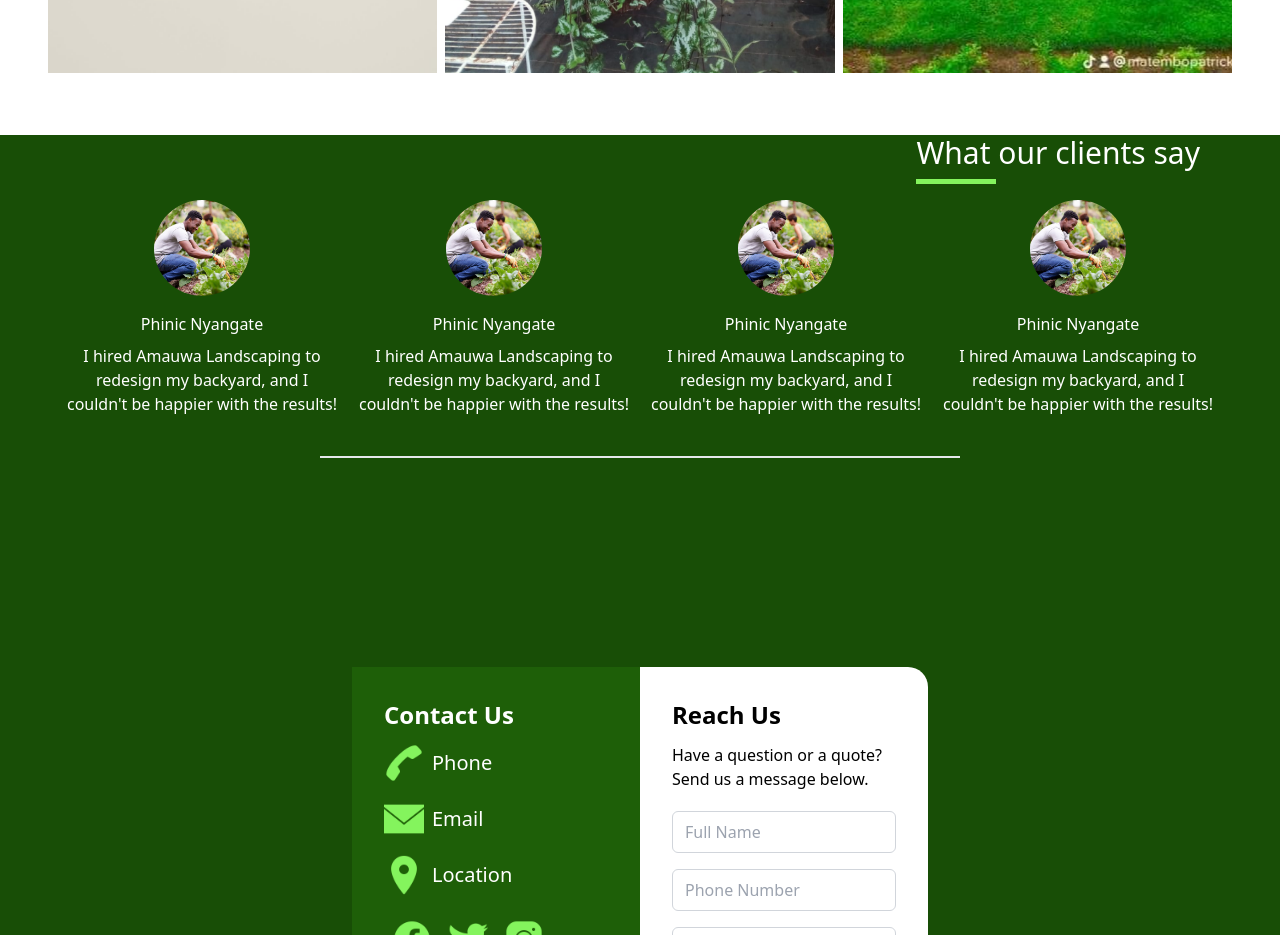
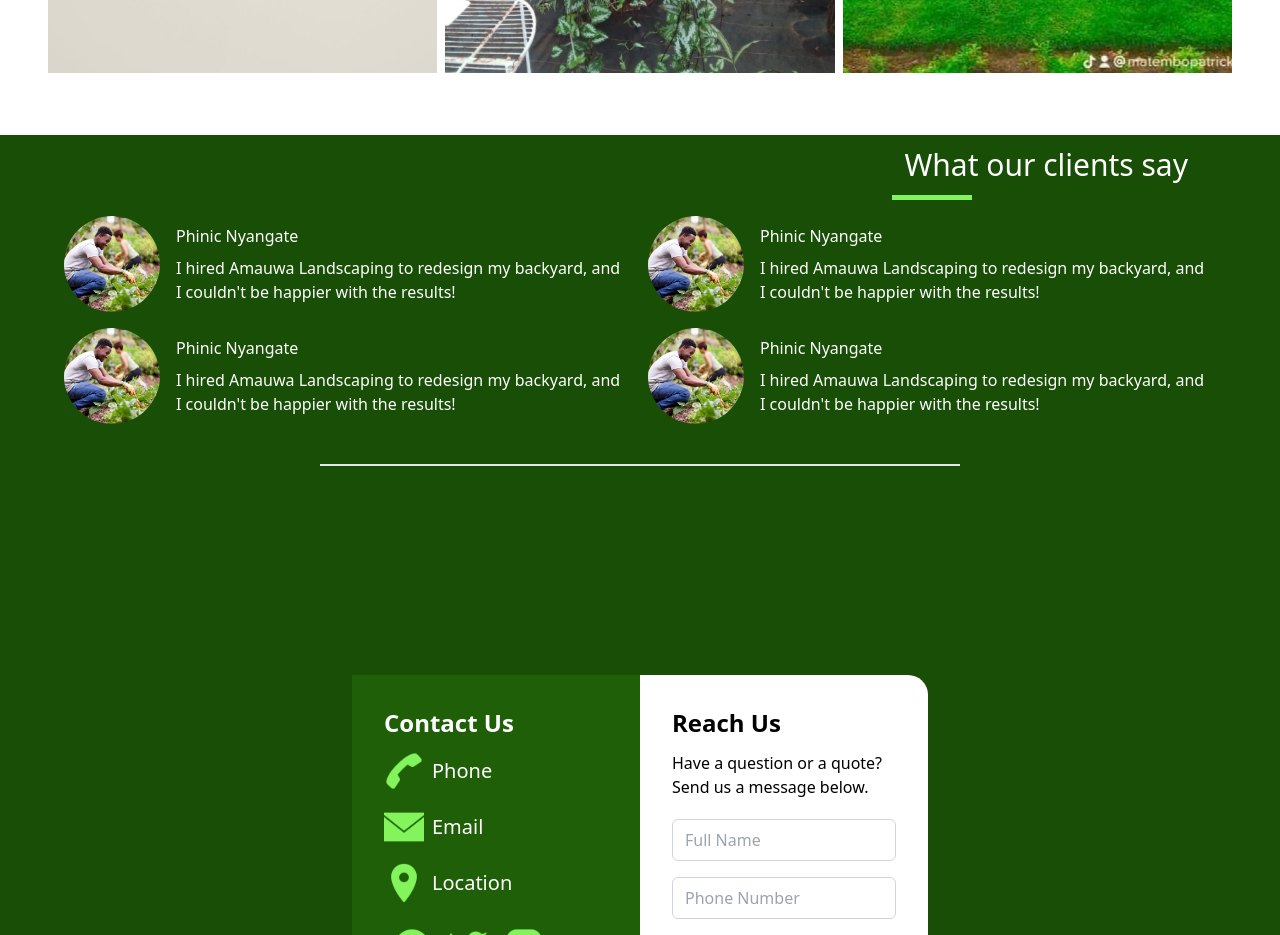
Before and after one commit to phinic925/Amauwa, a React (Vite) app: page / in a window 1280 px wide. Shown: the part 3120-4055 px from the top of the page. Built offline with nearby package versions, Linux system fonts and the light colour scheme.

Commit message:
adjust the testimonial heading

```diff
--- a/src/components/Testimonials.jsx
+++ b/src/components/Testimonials.jsx
@@ -14,47 +14,50 @@ const Testimonials = () => {
     return (
         <div className='bg-sky text-white'><div className='flex justify-end'>
         <div className='text-right mr-20'>
-        <h1 className='mb-2 text-3xl'>What our clients say</h1>
+        <h1 className='m-3 text-3xl'>What our clients say</h1>
         <hr className="border-b-4 border-navy w-20 mb-4 justify-end" /> {/* Horizontal line */}
         </div>
         </div>
-      <div className="grid grid-cols-1 md:grid-cols-2 lg:grid-cols-4 gap-4 max-w-6xl mx-auto">
+        <div className="grid grid-cols-1 md:grid-cols-2 lg:grid-cols-2 gap-4 max-w-6xl mx-auto">
         {/* Testimonial 1 */}
-        <div className="flex flex-col items-center">
-          <img src={maintenance} alt="Image 1" className="w-24 h-24 rounded-full" />
-          <div className='mt-4 text-center'>
+        <div className="flex items-center">
+          <img src={maintenance} alt="Image 1" className="w-24 h-24 rounded-full mr-4" />
+          <div className='text-left max-w-md'>
             <h1>Phinic Nyangate</h1>
             <p className="mt-2">I hired Amauwa Landscaping to redesign my backyard, and I couldn't be happier with the results!</p>
           </div>
         </div>
 
         {/* Testimonial 2 */}
-        <div className="flex flex-col items-center">
-          <img src={maintenance} alt="Image 2" className="w-24 h-24 rounded-full" />
-          <div className='mt-4 text-center'>
+        <div className="flex items-center">
+          <img src={maintenance} alt="Image 2" className="w-24 h-24 rounded-full mr-4" />
+          <div className='text-left max-w-md'>
             <h1>Phinic Nyangate</h1>
             <p className="mt-2">I hired Amauwa Landscaping to redesign my backyard, and I couldn't be happier with the results!</p>
           </div>
         </div>
 
         {/* Testimonial 3 */}
-        <div className="flex flex-col items-center">
-          <img src={maintenance} alt="Image 3" className="w-24 h-24 rounded-full" />
-          <div className='mt-4 text-center'>
+        <div className="flex items-center">
+          <img src={maintenance} alt="Image 3" className="w-24 h-24 rounded-full mr-4" />
+          <div className='text-left max-w-md'>
             <h1>Phinic Nyangate</h1>
             <p className="mt-2">I hired Amauwa Landscaping to redesign my backyard, and I couldn't be happier with the results!</p>
           </div>
         </div>
 
         {/* Testimonial 4 */}
-        <div className="flex flex-col items-center">
-          <img src={maintenance} alt="Image 4" className="w-24 h-24 rounded-full" />
-          <div className='mt-4 text-center'>
+        <div className="flex items-center">
+          <img src={maintenance} alt="Image 4" className="w-24 h-24 rounded-full mr-4" />
+          <div className='text-left max-w-md'>
             <h1>Phinic Nyangate</h1>
             <p className="mt-2">I hired Amauwa Landscaping to redesign my backyard, and I couldn't be happier with the results!</p>
           </div>
         </div>
       </div>
+
+
+
       <hr className="border-t-2  w-1/2 mb-4 mx-auto mt-10" />
 
       {/* <div className="flex justify-start ">
```
